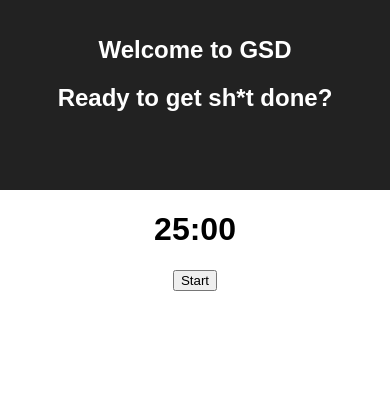
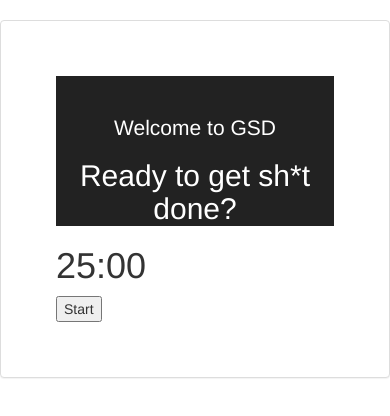
Before and after one commit to nwyll/gsd, a React (Create React App) app: page / in a window 390 px wide. Shown: the top 416 px of the page. Built offline with nearby package versions, Linux system fonts and the light colour scheme.

Commit message:
working timer for 25-min work session

```diff
--- a/package.json
+++ b/package.json
@@ -3,6 +3,8 @@
   "version": "0.1.0",
   "private": true,
   "dependencies": {
+    "bootstrap": "^3.3.7",
+    "jquery": "^3.2.1",
     "react": "^16.2.0",
     "react-cntdwn": "^0.3.0",
     "react-dom": "^16.2.0",
--- a/src/App.css
+++ b/src/App.css
@@ -1,10 +1,7 @@
 .App {
-  text-align: center;
-}
-
-.App-logo {
-  animation: App-logo-spin infinite 20s linear;
-  height: 80px;
+  width: 600px;
+  margin-top: 100px;
+  padding: 40px;
 }
 
 .App-header {
@@ -19,11 +16,9 @@
   font-size: 1.5em;
 }
 
-.App-intro {
-  font-size: large;
+@media (max-width: 650px) {
+  .App {
+    margin: 20px 20px 0;
+    width: auto;
+  }
 }
-
-@keyframes App-logo-spin {
-  from { transform: rotate(0deg); }
-  to { transform: rotate(360deg); }
-}
--- a/src/App.js
+++ b/src/App.js
@@ -45,8 +45,13 @@ class App extends Component {
     const subtitle = "Ready to get sh*t done?";
 
     return (
-      <div className="App">
+      <div className="App panel panel-default center-block">
+        <div className="panel-body">
+          <div className="container-fluid">
+            <div className="row">
               <Header title={title} subtitle={subtitle}/>
+            </div>
+            <div className="row">
               {/* WorkSession Timer */}
               {/* Break Timer - only shows after a sesion is completed */}
               {/* <AddTask /> */}
@@ -54,6 +59,9 @@ class App extends Component {
                 {/* <Task />  subcomponent in TaskList*/}
               {/* <Timer /> */}
               {this.getTimer(this.state.sessionType)}
+            </div>
+          </div>
+        </div>
       </div>
     );
   }
--- a/src/components/CountdownTwo.js
+++ b/src/components/CountdownTwo.js
@@ -9,27 +9,30 @@ class Countdown extends Component {
       complete: false
     }
 
-    this.getRemainingTime = this.getRemainingTime.bind(this);
+    this.tick = this.tick.bind(this);
   }
 
   componentWillMount() {
-// console.log(this.props.totalTimeInSeconds);
     this.setState(() => ({ timeRemaining: this.props.totalTimeInSeconds }));
   }
 
   componentDidMount() {
-    setInterval(() => this.getRemainingTime(this.state.timeRemaining), 1000);
+    this.timer = setInterval(() => this.tick(this.state.timeRemaining), 1000);
   }
 
-  getRemainingTime(currentTime) {
-console.log('getRemainingTime called');
+  componentWillUnmount() {
+    clearInterval(this.timer);
+  }
+
+  tick() {
     if (!this.state.complete) {
-      const newTimeRemaining = currentTime - 1;
-console.log('newtimeRemaining', newTimeRemaining);
-      this.setState(() => ({ timeRemaining: newTimeRemaining }));
+      this.setState((prevState) => ({
+        timeRemaining: prevState.timeRemaining - 1
+      }));
 
-      if (newTimeRemaining === 0) {
+      if (this.state.timeRemaining === 0) {
         this.setState(() => ({ complete: true }));
+        clearInterval(this.timer);
       }
     }
   }
--- a/src/components/Timer.js
+++ b/src/components/Timer.js
@@ -28,18 +28,6 @@ class Timer extends Component {
     });
   }
 
-  // renderer({ minutes, seconds, completed }) {
-  //   if (completed) {
-  //     return <Complete />;
-  //   } else {
-  //     if (minutes < 10) {
-  //       return <h1>{minutes}:{zeroPad(seconds)}</h1>;
-  //     } else {
-  //       return <h1>{zeroPad(minutes)}:{zeroPad(seconds)}</h1>;
-  //     }
-  //   }
-  // };
-
   render() {
     return (
       <div>
@@ -51,12 +39,8 @@ class Timer extends Component {
         )}
         {this.state.inSession && (
           <div>
-
-            <Countdown totalTimeInSeconds={5} />
-            {/* <Countdown
-              targetDate={Date.now() + (this.props.minutes * 60 * 1000)}
-              // renderer={this.renderer}
-            /> */}
+            <Countdown totalTimeInSeconds={this.props.minutes * 60} />
+            {/* <Countdown totalTimeInSeconds={5} /> */}
             <button onClick={this.reset}>Reset</button>
           </div>
         )}
--- a/src/index.js
+++ b/src/index.js
@@ -3,6 +3,9 @@ import ReactDOM from 'react-dom';
 import './index.css';
 import App from './App';
 import registerServiceWorker from './registerServiceWorker';
+import 'bootstrap/dist/css/bootstrap.css';
+global.jQuery = require('jquery');
+require('bootstrap');
 
 ReactDOM.render(<App />, document.getElementById('root'));
 registerServiceWorker();
```
Also changed, not shown: 2 other files (tests, documents, lock files or other folders). Lines whose indentation alone changed are shown as unchanged.
